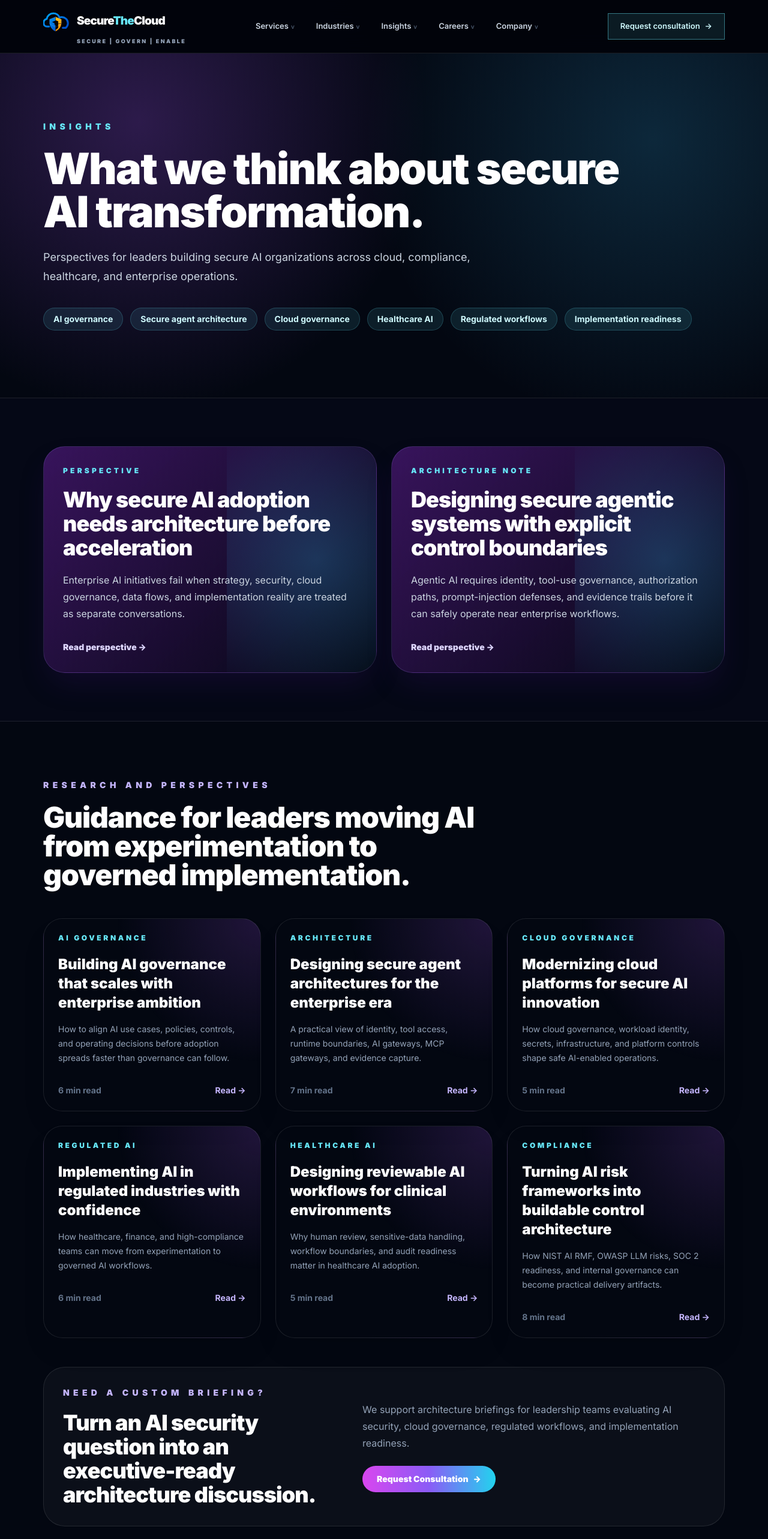
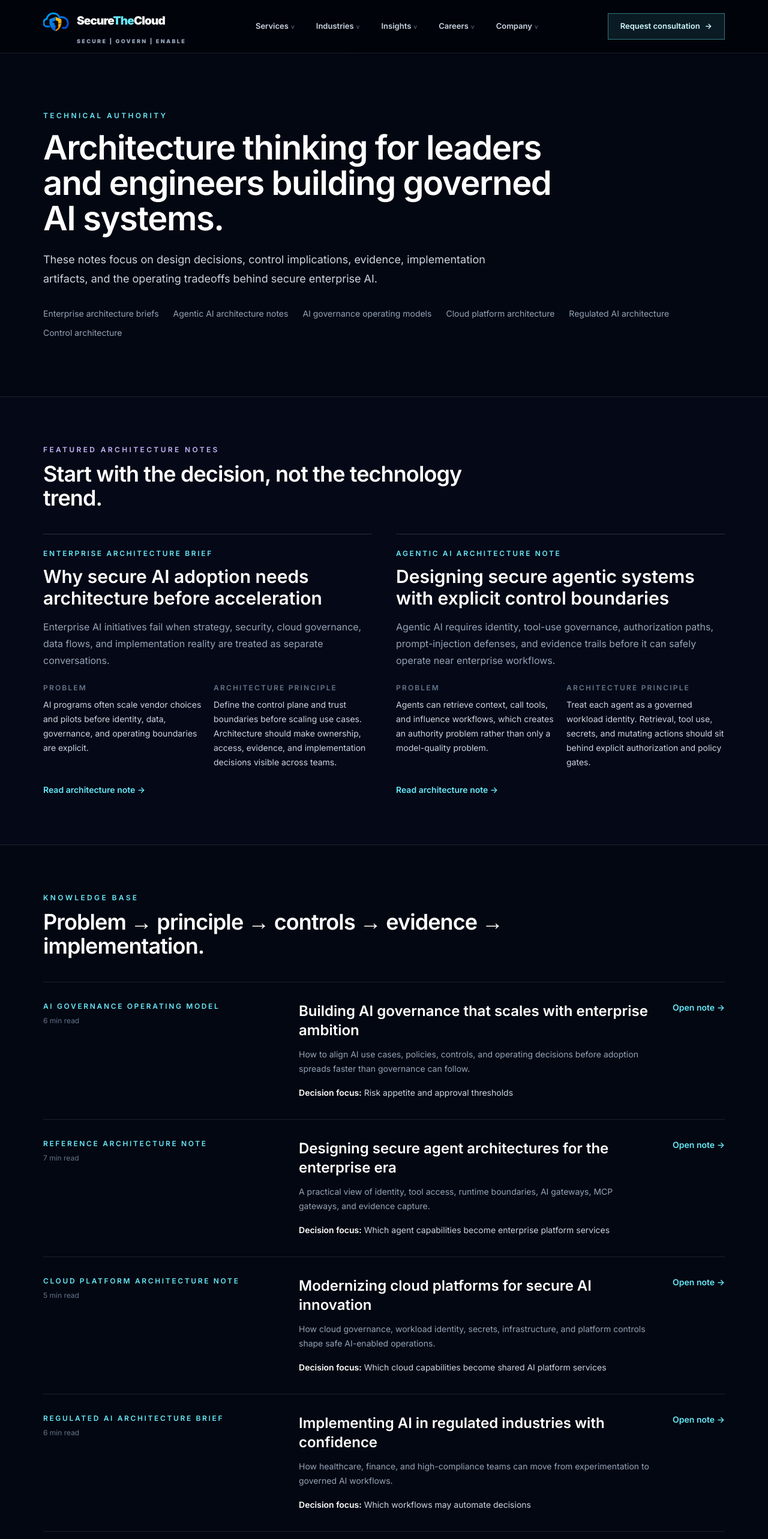
Before and after one commit to S3curethecloud/stc-marketing-site, a Next.js app: page /insights in a window 1280 px wide. Shown: the top 2566 px of the page at 60% size. Built offline with nearby package versions, Linux system fonts and the light colour scheme.

Commit message:
Reframe insights as enterprise architecture knowledge layer

```diff
--- a/app/insights/page.tsx
+++ b/app/insights/page.tsx
@@ -4,145 +4,158 @@ import {
   featuredInsightCards,
   researchInsightCards,
 } from "@/content/insights";
+import { getInsightAuthority } from "@/content/insight-authority";
 import { buildPageMetadata } from "@/lib/metadata";
 
 export const metadata = buildPageMetadata({
   title: "Insights",
   description:
-    "SecureTheCloud perspectives on AI governance, secure agent architecture, cloud governance, healthcare AI, regulated AI adoption, and enterprise AI security.",
+    "SecureTheCloud architecture briefs on AI governance, secure agent systems, cloud controls, regulated AI, healthcare workflows, and implementation-ready control design.",
   path: "/insights",
 });
 
-const themes = [
-  "AI governance",
-  "Secure agent architecture",
-  "Cloud governance",
-  "Healthcare AI",
-  "Regulated workflows",
-  "Implementation readiness",
+const taxonomy = [
+  "Enterprise architecture briefs",
+  "Agentic AI architecture notes",
+  "AI governance operating models",
+  "Cloud platform architecture",
+  "Regulated AI architecture",
+  "Control architecture",
 ] as const;
 
 export default function InsightsPage() {
   return (
     <>
-      <section className="relative overflow-hidden border-b border-white/10 bg-[#030711]">
-        <div className="absolute inset-0 bg-[radial-gradient(circle_at_18%_20%,rgba(168,85,247,0.25),transparent_30rem),radial-gradient(circle_at_85%_25%,rgba(56,189,248,0.18),transparent_30rem)]" />
-        <Container className="relative py-24 md:py-28">
-          <p className="text-sm font-black uppercase tracking-[0.45em] text-cyan-300">
-            Insights
+      <section className="border-b border-white/10 bg-[#030711]">
+        <Container className="py-16 sm:py-20 lg:py-24">
+          <p className="text-xs font-semibold uppercase tracking-[0.28em] text-cyan-300">
+            Technical authority
           </p>
-          <h1 className="mt-6 max-w-5xl text-5xl font-black tracking-tight text-white md:text-7xl">
-            What we think about secure AI transformation.
+          <h1 className="mt-4 max-w-4xl text-4xl font-semibold tracking-tight text-white sm:text-5xl lg:text-[3.5rem] lg:leading-[1.05]">
+            Architecture thinking for leaders and engineers building governed AI systems.
           </h1>
-          <p className="mt-6 max-w-3xl text-lg leading-8 text-slate-300">
-            Perspectives for leaders building secure AI organizations across cloud, compliance, healthcare, and enterprise operations.
+          <p className="mt-6 max-w-3xl text-base leading-7 text-slate-300 sm:text-lg sm:leading-8">
+            These notes focus on design decisions, control implications, evidence, implementation artifacts, and the operating tradeoffs behind secure enterprise AI.
           </p>
-
-          <div className="mt-9 flex flex-wrap gap-3">
-            {themes.map((theme) => (
-              <span
-                key={theme}
-                className="rounded-full border border-cyan-300/20 bg-cyan-300/10 px-4 py-2 text-sm font-bold text-cyan-100"
-              >
-                {theme}
-              </span>
+          <div className="mt-8 flex flex-wrap gap-x-6 gap-y-3 text-sm text-slate-400">
+            {taxonomy.map((item) => (
+              <span key={item}>{item}</span>
             ))}
           </div>
         </Container>
       </section>
 
-      <section className="border-b border-white/10 bg-[#050816] py-16 md:py-20">
-        <Container>
-          <div className="grid gap-6 lg:grid-cols-2">
-            {featuredInsightCards.map((item) => (
+      <section className="border-b border-white/10 bg-[#050816]">
+        <Container className="py-14 sm:py-16 lg:py-20">
+          <div className="mb-10 max-w-3xl">
+            <p className="text-xs font-semibold uppercase tracking-[0.28em] text-violet-300">
+              Featured architecture notes
+            </p>
+            <h2 className="mt-3 text-3xl font-semibold tracking-tight text-white sm:text-4xl">
+              Start with the decision, not the technology trend.
+            </h2>
+          </div>
+
+          <div className="grid gap-10 lg:grid-cols-2">
+            {featuredInsightCards.map((item) => {
+              const authority = getInsightAuthority(item.slug);
+              return (
+                <article key={item.slug} className="border-t border-white/15 pt-6">
+                  <p className="text-xs font-semibold uppercase tracking-[0.22em] text-cyan-300">
+                    {authority?.taxonomy ?? item.eyebrow}
+                  </p>
+                  <h3 className="mt-3 text-2xl font-semibold leading-8 text-white sm:text-3xl sm:leading-9">
+                    {item.title}
+                  </h3>
+                  <p className="mt-4 text-base leading-7 text-slate-400">{item.description}</p>
+                  {authority ? (
+                    <div className="mt-6 grid gap-5 sm:grid-cols-2">
+                      <div>
+                        <p className="text-xs font-semibold uppercase tracking-[0.18em] text-slate-500">Problem</p>
+                        <p className="mt-2 text-sm leading-6 text-slate-300">{authority.problem}</p>
+                      </div>
+                      <div>
+                        <p className="text-xs font-semibold uppercase tracking-[0.18em] text-slate-500">Architecture principle</p>
+                        <p className="mt-2 text-sm leading-6 text-slate-300">{authority.architecturePrinciple}</p>
+                      </div>
+                    </div>
+                  ) : null}
                   <Link
-                key={item.title}
                     href={`/insights/${item.slug}`}
-                aria-label={`Read perspective: ${item.title}`}
-                className="group relative overflow-hidden rounded-[2.25rem] border border-violet-400/20 bg-[linear-gradient(135deg,rgba(88,28,135,0.62),rgba(3,7,17,0.88))] p-8 shadow-2xl shadow-violet-950/30 transition-transform hover:-translate-y-1 hover:border-cyan-300/40 focus:outline-none focus:ring-2 focus:ring-cyan-300/70"
+                    className="mt-6 inline-flex text-sm font-semibold text-cyan-300 hover:text-cyan-200"
                   >
-                <div className="absolute inset-y-0 right-0 hidden w-[45%] bg-[radial-gradient(circle_at_60%_50%,rgba(56,189,248,0.24),transparent_16rem)] md:block" />
-                <div className="relative">
-                  <p className="text-xs font-black uppercase tracking-[0.35em] text-cyan-300">
-                    {item.eyebrow}
-                  </p>
-                  <h2 className="mt-5 text-3xl font-black tracking-tight text-white md:text-4xl">
-                    {item.title}
-                  </h2>
-                  <p className="mt-5 max-w-2xl text-base leading-7 text-slate-300">
-                    {item.description}
-                  </p>
-                  <p className="mt-8 text-sm font-black text-violet-200 transition-transform group-hover:translate-x-1">
-                    Read perspective -&gt;
-                  </p>
-                </div>
+                    Read architecture note -&gt;
                   </Link>
-            ))}
+                </article>
+              );
+            })}
           </div>
         </Container>
       </section>
 
-      <section className="bg-[#030711] py-16 md:py-24">
-        <Container>
-          <div className="mb-12 max-w-3xl">
-            <p className="text-sm font-black uppercase tracking-[0.45em] text-violet-300">
-              Research and perspectives
+      <section className="bg-[#030711]">
+        <Container className="py-14 sm:py-16 lg:py-20">
+          <div className="mb-10 max-w-3xl">
+            <p className="text-xs font-semibold uppercase tracking-[0.28em] text-cyan-300">
+              Knowledge base
             </p>
-            <h2 className="mt-5 text-4xl font-black tracking-tight text-white sm:text-5xl">
-              Guidance for leaders moving AI from experimentation to governed implementation.
+            <h2 className="mt-3 text-3xl font-semibold tracking-tight text-white sm:text-4xl">
+              Problem → principle → controls → evidence → implementation.
             </h2>
           </div>
 
-          <div className="grid gap-6 md:grid-cols-2 xl:grid-cols-3">
-            {researchInsightCards.map((insight) => (
-              <Link
-                key={insight.title}
-                href={`/insights/${insight.slug}`}
-                aria-label={`Read insight: ${insight.title}`}
-                className="group min-h-[310px] rounded-[2rem] border border-white/10 bg-[radial-gradient(circle_at_top_right,rgba(168,85,247,0.18),transparent_15rem)] p-6 shadow-2xl shadow-black/10 transition-transform hover:-translate-y-1 hover:border-cyan-300/30 focus:outline-none focus:ring-2 focus:ring-cyan-300/70"
-              >
-                <p className="text-xs font-black uppercase tracking-[0.3em] text-cyan-300">
-                  {insight.category}
+          <div className="divide-y divide-white/10 border-y border-white/10">
+            {researchInsightCards.map((insight) => {
+              const authority = getInsightAuthority(insight.slug);
+              return (
+                <article key={insight.slug} className="grid gap-5 py-8 md:grid-cols-[0.8fr_1.2fr_auto] md:items-start md:gap-8">
+                  <div>
+                    <p className="text-xs font-semibold uppercase tracking-[0.22em] text-cyan-300">
+                      {authority?.taxonomy ?? insight.category}
                     </p>
-                <h3 className="mt-5 text-2xl font-black leading-8 text-white">
+                    <p className="mt-2 text-xs text-slate-500">{insight.readTime}</p>
+                  </div>
+                  <div>
+                    <h3 className="text-xl font-semibold leading-7 text-white sm:text-2xl sm:leading-8">
                       {insight.title}
                     </h3>
-                <p className="mt-4 text-sm leading-6 text-slate-400">
-                  {insight.description}
+                    <p className="mt-3 max-w-3xl text-sm leading-6 text-slate-400">{insight.description}</p>
+                    {authority ? (
+                      <p className="mt-4 text-sm leading-6 text-slate-300">
+                        <span className="font-semibold text-white">Decision focus:</span>{" "}
+                        {authority.leadershipDecisions[0]}
                       </p>
-                <div className="mt-8 flex items-center justify-between text-sm font-bold">
-                  <span className="text-slate-500">{insight.readTime}</span>
-                  <span className="text-violet-300 transition-transform group-hover:translate-x-1">
-                    Read -&gt;
-                  </span>
+                    ) : null}
                   </div>
+                  <Link
+                    href={`/insights/${insight.slug}`}
+                    className="text-sm font-semibold text-cyan-300 hover:text-cyan-200"
+                  >
+                    Open note -&gt;
                   </Link>
-            ))}
+                </article>
+              );
+            })}
           </div>
 
-          <div className="mt-12 rounded-[2.25rem] border border-white/10 bg-white/[0.035] p-8">
-            <div className="grid gap-8 lg:grid-cols-[0.9fr_1.1fr] lg:items-center">
-              <div>
-                <p className="text-sm font-black uppercase tracking-[0.45em] text-violet-300">
-                  Need a custom briefing?
+          <div className="mt-14 grid gap-8 border-t border-white/10 pt-10 lg:grid-cols-[1fr_auto] lg:items-end">
+            <div className="max-w-3xl">
+              <p className="text-xs font-semibold uppercase tracking-[0.28em] text-violet-300">
+                Architecture briefing
               </p>
-                <h2 className="mt-5 text-3xl font-black tracking-tight text-white md:text-4xl">
-                  Turn an AI security question into an executive-ready architecture discussion.
+              <h2 className="mt-3 text-3xl font-semibold tracking-tight text-white sm:text-4xl">
+                Turn a difficult AI design question into an architecture decision.
               </h2>
+              <p className="mt-4 text-base leading-7 text-slate-400">
+                Bring the workflow, control gap, architecture tradeoff, or production blocker. We can help frame the decision, required artifacts, and implementation path.
+              </p>
             </div>
-              <div>
-                <p className="text-base leading-7 text-slate-400">
-                  We support architecture briefings for leadership teams evaluating AI security, cloud governance, regulated workflows, and implementation readiness.
-                </p>
             <Link
               href="/request-demo"
-                  className="mt-6 inline-flex rounded-full bg-gradient-to-r from-fuchsia-500 via-violet-500 to-cyan-400 px-6 py-3 text-sm font-black text-white"
+              className="inline-flex min-h-11 items-center justify-center rounded-md bg-cyan-300 px-5 py-3 text-sm font-semibold text-[#021018] hover:bg-cyan-200"
             >
-                  Request Consultation
-                  <span className="ml-2" aria-hidden="true">-&gt;</span>
+              Request Architecture Consultation
             </Link>
-              </div>
-            </div>
           </div>
         </Container>
       </section>
```
Lines whose indentation alone changed are shown as unchanged.
